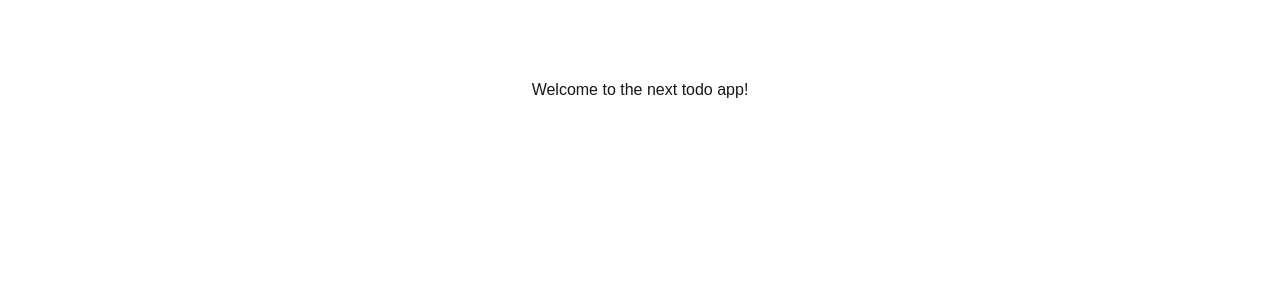
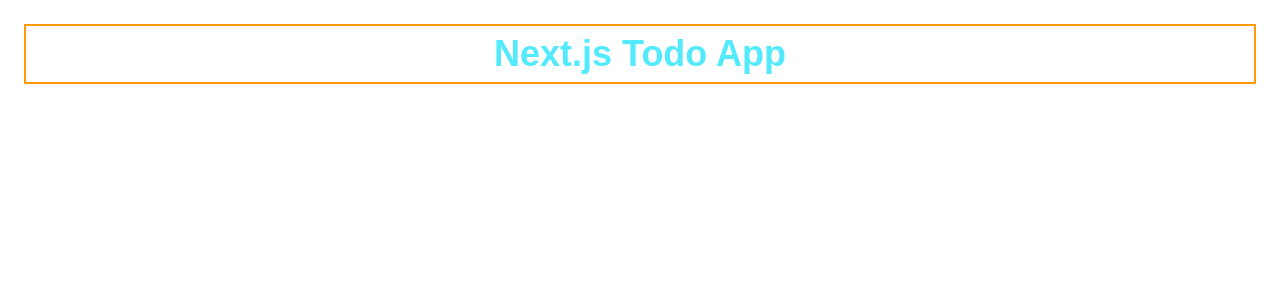
Before and after one commit to wbdvlpmnt/next_todo, a Next.js app: page / in a window 1280 px wide. Shown: the top 300 px of the page. Built offline with nearby package versions, Linux system fonts and the light colour scheme.

Commit message:
use a component

```diff
--- a/src/pages/index.tsx
+++ b/src/pages/index.tsx
@@ -1,7 +1,9 @@
+import Header from "@/components/header";
+
 export default function Home() {
   return (
-    <div className="grid grid-rows-[20px_1fr_20px] items-center justify-items-center min-h-screen p-8 pb-20 gap-16 sm:p-20 font-[family-name:var(--font-geist-sans)]">
-      <h1>Welcome to the next todo app!</h1>
+    <div className="flex flex-row items-center justify-center p-4 ">
+      <Header />
     </div>
   );
 }
```
